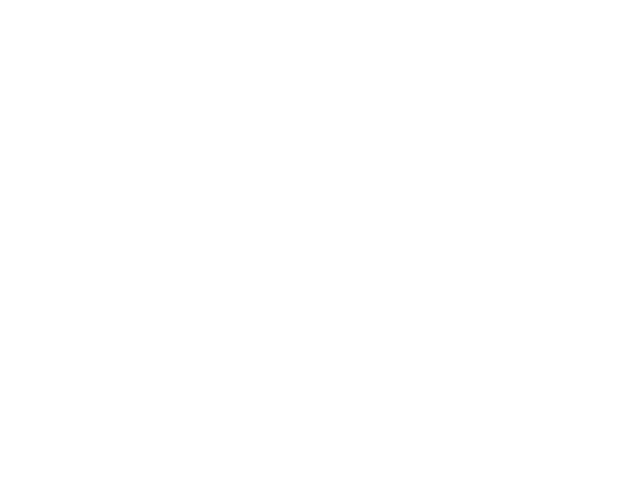
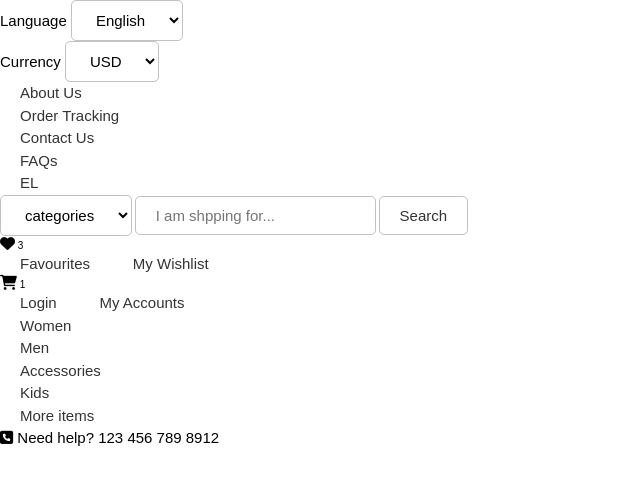
Before and after one commit to saqlainabbas777/common-layouts, a plain HTML site: page Navbar/index.html in a window 1280 px wide. Shown: the whole page, without its empty margins (0-640 px from the left). Drawn offline with Linux system fonts and the light colour scheme.

Commit message:
navbar layout template done

```diff
--- a/Navbar/index.html
+++ b/Navbar/index.html
@@ -5,11 +5,101 @@
     <meta name="viewport"
           content="width=device-width, user-scalable=no, initial-scale=1.0, maximum-scale=1.0, minimum-scale=1.0">
     <meta http-equiv="X-UA-Compatible" content="ie=edge">
+    <link rel="stylesheet" href="https://cdnjs.cloudflare.com/ajax/libs/font-awesome/6.2.0/css/all.min.css"
+          integrity="sha512-xh6O/CkQoPOWDdYTDqeRdPCVd1SpvCA9XXcUnZS2FmJNp1coAFzvtCN9BmamE+4aHK8yyUHUSCcJHgXloTyT2A=="
+          crossorigin="anonymous" referrerpolicy="no-referrer"/>
     <link rel="stylesheet" href="../general-styles.css">
     <link rel="stylesheet" href="styles.css">
     <title>Navbar</title>
 </head>
 <body>
+<header class="header">
+    <div class="header__meta">
+        <form action="" class="header__meta--form">
+            <fieldset>
+                <label>Language</label>
+                <select name="language">
+                    <option>English</option>
+                </select>
+            </fieldset>
 
+            <fieldset>
+                <label>Currency</label>
+                <select name="currency">
+                    <option>USD</option>
+                    <option>Euro</option>
+                </select>
+            </fieldset>
+        </form>
+
+        <ul class="header__meta--links">
+            <li><a href="#">About Us</a></li>
+            <li><a href="#">Order Tracking</a></li>
+            <li><a href="#">Contact Us</a></li>
+            <li><a href="#">FAQs</a></li>
+        </ul>
+    </div>
+
+    <div class="header__categories">
+        <div>
+            <a href="#">EL</a>
+
+            <form action="" class="header__categories--form">
+
+                <select name="categories">
+                    <option value="">categories</option>
+                </select>
+
+                <input type="text" placeholder="I am shpping for...">
+
+                <input type="submit" value="Search">
+
+            </form>
+
+        </div>
+
+        <div class="">
+            <div class="header__categories--favourites">
+                <div class="">
+                    <i class="fa-solid fa-heart"></i>
+                    <span>3</span>
+                </div>
+
+                <div class="">
+                    <a href="#">Favourites</a>
+                    <a href="#">My Wishlist</a>
+                </div>
+            </div>
+
+            <div class="header__categories--login">
+                <div class="">
+                    <i class="fa-solid fa-cart-shopping"></i>
+                    <span>1</span>
+                </div>
+
+                <div class="">
+                    <a href="#">Login</a>
+                    <a href="#">My Accounts</a>
+                </div>
+            </div>
+        </div>
+    </div>
+
+    <nav class="header__nav">
+        <ul class="header__nav--links">
+            <li><a href="#">Women</a></li>
+            <li><a href="#">Men</a></li>
+            <li><a href="#">Accessories</a></li>
+            <li><a href="#">Kids</a></li>
+            <li><a href="#">More items</a></li>
+        </ul>
+
+        <p class="header__nav--help">
+            <i class="fa-solid fa-square-phone"></i>
+            Need help? 123 456 789 8912
+        </p>
+    </nav>
+
+</header>
 </body>
 </html>
```
